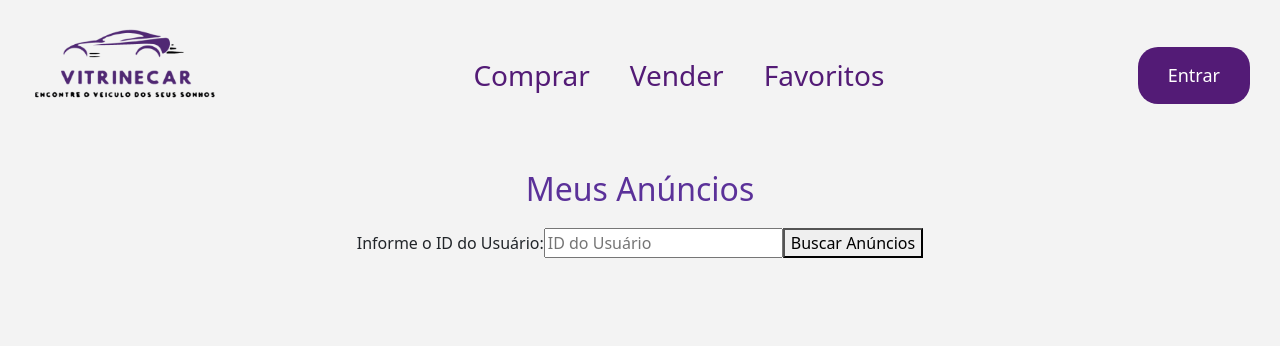
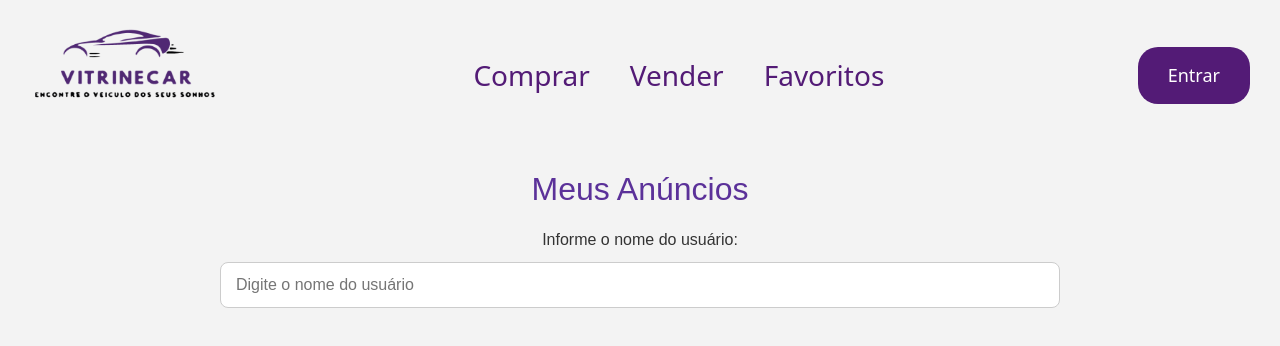
Before and after one commit to nielsonj13/VitrineCar-Front, a Vue app: page /meusanuncio in a window 1280 px wide. Shown: the top 346 px of the page. Built offline with nearby package versions, Linux system fonts and the light colour scheme.

Commit message:
Adicionando campo de buscar do usuario por seu nome

```diff
--- a/src/views/TelaMeusAnuncios.vue
+++ b/src/views/TelaMeusAnuncios.vue
@@ -6,19 +6,36 @@
       <div class="content">
         <h2>Meus Anúncios</h2>
 
-        <!-- Formulário para inserir o ID do usuário -->
-        <div v-if="!usuarioIdInformado">
-          <label for="usuarioId">Informe o ID do Usuário:</label>
+        <!-- Busca por nome com autocomplete -->
+        <div v-if="!usuarioSelecionado" class="input-container">
+          <label for="usuarioNome">Informe o nome do usuário:</label>
           <input
-            type="number"
-            v-model="usuarioId"
-            placeholder="ID do Usuário"
+            type="text"
+            v-model="usuarioNome"
+            placeholder="Digite o nome do usuário"
+            autocomplete="off"
+            @input="buscarUsuarios"
           />
-          <button @click="buscarAnunciosUsuario">Buscar Anúncios</button>
+          <ul v-if="usuariosSugeridos.length" class="autocomplete-list">
+            <li
+              v-for="usuario in usuariosSugeridos"
+              :key="usuario.id"
+              @click="selecionarUsuario(usuario)"
+              class="autocomplete-item"
+            >
+              <strong>{{ usuario.nome }}</strong> — <small>{{ usuario.email }}</small>
+            </li>
+          </ul>
+        </div>
+
+        <!-- Exibição do usuário selecionado e botão para limpar -->
+        <div v-if="usuarioSelecionado" class="usuario-selecionado">
+          <p><strong>Usuário selecionado:</strong> {{ usuarioSelecionado.nome }} ({{ usuarioSelecionado.email }})</p>
+          <button @click="limparUsuarioSelecionado" class="btn-limpar">Alterar usuário</button>
         </div>
 
         <!-- Exibição dos anúncios -->
-        <div v-if="usuarioIdInformado" class="anuncios-container">
+        <div v-if="usuarioSelecionado" class="anuncios-container">
           <div v-for="(anuncio, index) in anuncios" :key="anuncio.id" class="card">
             <img
               :src="getImagem(anuncio)"
@@ -26,7 +43,6 @@
               @error="imagemErro($event)"
               class="img-fluid"
             />
-
             <div class="car-info">
               <div class="title-container">
                 <h3>{{ anuncio.marca }} {{ anuncio.modelo }}</h3>
@@ -39,7 +55,6 @@
               <p>R$ {{ anuncio.preco }}</p>
               <span>{{ anuncio.anoFabricacao }}/{{ anuncio.anoModelo }}</span>
             </div>
-
             <div class="card-actions">
               <button class="btn-ver" @click="verAnuncio(anuncio)">Ver anúncio</button>
               <button class="btn-vendido" @click="marcarComoVendido(anuncio)">Marcar como Vendido</button>
@@ -61,7 +76,7 @@
 
 <script>
 import Navbar from "../components/NavBar.vue";
-import { anuncioApi, usuarioApi } from "../Services/http.js";  // Importando as instâncias do Axios configuradas
+import { anuncioApi, usuarioApi } from "../Services/http.js";
 
 export default {
   name: "TelaMeusAnuncios",
@@ -70,85 +85,92 @@ export default {
   },
   data() {
     return {
-      usuarioId: "",  // O ID do usuário fornecido
-      anuncios: [],  // Lista de anúncios que o usuário tem
-      usuarioIdInformado: false,  // Flag para indicar se o ID do usuário foi informado
+      usuarioNome: "",
+      usuariosSugeridos: [],
+      usuarioSelecionado: null,
+      anuncios: [],
     };
   },
   methods: {
-    // Função para buscar os anúncios do usuário após inserir o ID
-    async buscarAnunciosUsuario() {
-      if (!this.usuarioId) {
-        alert("Por favor, informe o ID do usuário.");
+    async buscarUsuarios() {
+      if (this.usuarioNome.length < 2) {
+        this.usuariosSugeridos = [];
         return;
       }
+      try {
+        const response = await usuarioApi.get(`/search?nome=${encodeURIComponent(this.usuarioNome)}`);
+        this.usuariosSugeridos = response.data;
+      } catch (error) {
+        console.error("Erro ao buscar usuários:", error);
+        this.usuariosSugeridos = [];
+      }
+    },
 
+    async selecionarUsuario(usuario) {
+      this.usuarioSelecionado = usuario;
+      this.usuarioNome = usuario.nome;
+      this.usuariosSugeridos = [];
+      await this.buscarAnunciosUsuario();
+    },
+
+    limparUsuarioSelecionado() {
+      this.usuarioSelecionado = null;
+      this.usuarioNome = "";
+      this.anuncios = [];
+      this.usuariosSugeridos = [];
+    },
+
+    async buscarAnunciosUsuario() {
+      if (!this.usuarioSelecionado) {
+        alert("Selecione um usuário válido para buscar anúncios.");
+        return;
+      }
       try {
-        // Primeiro, verificamos se o usuário existe (usando `buscarUsuarioPorId`)
-        const usuarioResponse = await usuarioApi.get(`/${this.usuarioId}`);
-
-        // Se o usuário não for encontrado, exibe uma mensagem de erro
-        if (!usuarioResponse.data) {
-          alert("Usuário não encontrado.");
-          return;
-        }
-
-        // Depois, obtemos os anúncios do usuário (usando `listarAnunciosPorUsuario`)
-        const anunciosResponse = await anuncioApi.get(`/usuario/${this.usuarioId}`);
-        this.anuncios = anunciosResponse.data;  // Preenche a lista com os anúncios do usuário
-
-        this.usuarioIdInformado = true;  // Marca o ID como informado, permitindo exibir os anúncios
+        const anunciosResponse = await anuncioApi.get(`/usuario/${this.usuarioSelecionado.id}`);
+        this.anuncios = anunciosResponse.data;
       } catch (error) {
         console.error("Erro ao buscar meus anúncios:", error);
         alert("Erro ao buscar anúncios. Tente novamente.");
       }
     },
 
-    // Função para obter a imagem do anúncio (caso tenha múltiplas imagens)
     getImagem(anuncio) {
       if (anuncio.imagens && Array.isArray(anuncio.imagens) && anuncio.imagens.length > 0) {
-        return anuncio.imagens[0];  // Retorna a primeira imagem
+        return anuncio.imagens[0];
       }
-      return '/logos/logo_vitrinecar.png';  // Imagem padrão caso não tenha imagens
+      return '/logos/logo_vitrinecar.png';
     },
 
-    // Função para exibir erro ao carregar a imagem
     imagemErro(event) {
-      event.target.src = '/logos/logo_vitrinecar.png';  // Substitui por imagem padrão se houver erro
+      event.target.src = '/logos/logo_vitrinecar.png';
     },
 
-    // Função para alternar o favorito do anúncio
     toggleFavorito(anuncio) {
       anuncio.favorito = !anuncio.favorito;
-      // Aqui você pode fazer uma requisição para salvar o estado do favorito no backend, se necessário
+      // Se quiser, pode salvar essa alteração no backend
     },
 
-    // Função para visualizar o anúncio
     verAnuncio(anuncio) {
-      // Passando os dados do anúncio para a TelaVeiculo
       this.$router.push({
         name: "TelaVeiculo",
-        params: { id: anuncio.id, usuarioId: this.usuarioId }
-      });  // Redireciona para a TelaVeiculo com os parâmetros necessários
+        params: { id: anuncio.id, usuarioId: this.usuarioSelecionado.id }
+      });
     },
 
-    // Função para marcar o anúncio como vendido
-    async marcarComoVendido(anuncio) {
+    marcarComoVendido(anuncio) {
       anuncio.vendido = true;
-      // Aqui você pode enviar uma requisição para salvar o status de 'vendido' no backend
       alert(`O anúncio ${anuncio.marca} ${anuncio.modelo} foi marcado como vendido.`);
+      // Se quiser, envie essa atualização para o backend
     },
 
-    // Função para editar o anúncio
     editarAnuncio(id) {
-      this.$router.push({ name: "TelaEditarAnuncios", params: { id: id } });  // Redireciona para a tela de editar
+      this.$router.push({ name: "TelaEditarAnuncios", params: { id } });
     },
 
-    // Função para excluir o anúncio
     async excluirAnuncio(id) {
       try {
-        await anuncioApi.delete(`/${id}`);  // Faz a requisição para excluir o anúncio
-        this.anuncios = this.anuncios.filter(anuncio => anuncio.id !== id);  // Atualiza a lista de anúncios
+        await anuncioApi.delete(`/${id}`);
+        this.anuncios = this.anuncios.filter(a => a.id !== id);
         alert("Anúncio excluído com sucesso!");
       } catch (error) {
         console.error("Erro ao excluir o anúncio:", error);
@@ -156,21 +178,20 @@ export default {
       }
     },
 
-    // Função para redirecionar para a tela de criação de anúncio
     criarNovoAnuncio() {
-      this.$router.push({ name: "TelaCriarAnuncios" });  // Redireciona para a tela de criação de anúncio
-    }
+      this.$router.push({ name: "TelaCriarAnuncios" });
+    },
   },
 };
 </script>
 
-
 <style scoped>
-/* Estilo similar ao da tela de anúncios */
+/* Estilos gerais */
 .container {
-  max-width: 80%;
+  max-width: 900px;
   margin: 0 auto;
-  padding: 20px 0;
+  padding: 20px 30px;
+  font-family: 'Arial', sans-serif;
 }
 
 .content {
@@ -180,8 +201,89 @@ export default {
 h2 {
   color: #5b3199;
   margin-bottom: 20px;
+  font-size: 2rem;
 }
 
+/* Estilo do campo de busca */
+.input-container {
+  position: relative;
+  margin-bottom: 20px;
+}
+
+.input-container label {
+  display: block;
+  font-size: 1rem;
+  margin-bottom: 10px;
+  color: #333;
+}
+
+input {
+  width: 100%;
+  padding: 10px 15px;
+  border-radius: 8px;
+  border: 1px solid #ccc;
+  font-size: 1rem;
+  box-sizing: border-box;
+  margin-bottom: 10px;
+  transition: border-color 0.3s ease;
+}
+
+input:focus {
+  border-color: #5b3199;
+  outline: none;
+}
+
+.autocomplete-list {
+  position: absolute;
+  background: white;
+  border: 1px solid #ccc;
+  max-height: 200px;
+  overflow-y: auto;
+  padding: 0;
+  margin: 0;
+  list-style: none;
+  width: 100%;
+  z-index: 10;
+  border-radius: 8px;
+  box-shadow: 0 0 10px rgba(0, 0, 0, 0.1);
+}
+
+.autocomplete-item {
+  padding: 8px 12px;
+  cursor: pointer;
+}
+
+.autocomplete-item:hover {
+  background-color: #f0f0f0;
+}
+
+/* Estilo do usuário selecionado */
+.usuario-selecionado {
+  margin-bottom: 20px;
+  font-size: 1rem;
+  text-align: left;
+}
+
+.usuario-selecionado p {
+  margin-bottom: 10px;
+}
+
+.btn-limpar {
+  background-color: #f39c12;
+  border: none;
+  color: white;
+  padding: 8px 15px;
+  border-radius: 5px;
+  cursor: pointer;
+  font-size: 1rem;
+  transition: background-color 0.3s ease;
+}
+
+.btn-limpar:hover {
+  background-color: #e67e22;
+}
+
+/* Cards de anúncios */
 .anuncios-container {
   display: flex;
   gap: 20px;
@@ -199,6 +301,7 @@ h2 {
   width: 250px;
   text-align: center;
   padding: 15px;
+  position: relative;
 }
 
 .card img {
@@ -269,7 +372,6 @@ h2 {
 .btn-ver {
   background-color: #5b3199;
   color: white;
-  text-decoration: none;
 }
 
 .btn-vendido {
@@ -287,42 +389,6 @@ h2 {
   color: white;
 }
 
-.vendido-label {
-  display: inline-block;
-  background-color: #28a745;
-  color: white;
-  font-weight: bold;
-  font-size: 14px;
-  padding: 5px 10px;
-  border-radius: 5px;
-  margin-top: 10px;
-}
-
-.vendido-banner {
-  background-color: #e4ffdd; /* Fundo vermelho claro */
-  color: #28a745; /* Vermelho escuro */
-  font-weight: bold;
-  text-align: center;
-  padding: 12px; /* Aumenta o padding para centralizar melhor */
-  border-radius: 8px;
-  border: 1px solid #28a745;
-  display: flex;
-  align-items: center;
-  justify-content: center;
-  gap: 8px; /* Espaçamento entre ícone e texto */
-  height: 80px; /* Define uma altura fixa */
-}
-
-.vendido-banner i {
-  font-size: 20px;
-  color: #28a745;
-}
-
-.vendido-banner p {
-  margin: 0; /* Remove margens extras que estavam desalinhando o texto */
-  line-height: 1.2; /* Ajusta a altura da linha para melhor alinhamento */
-}
-
 .new-card {
   background-color: #f3f3f3;
   border-radius: 10px;
@@ -335,6 +401,7 @@ h2 {
   align-items: center;
   cursor: pointer;
   text-align: center;
+  margin-top: 20px;
 }
 
 .new-icon {
@@ -348,19 +415,4 @@ h2 {
   color: #333;
   font-weight: bold;
 }
-
-.criar-anuncio {
-  margin-top: 20px;
-}
-
-.btn-criar {
-  background-color: #5b3199;
-  color: white;
-  padding: 15px;
-  font-size: 16px;
-  width: 100%;
-  border-radius: 5px;
-  border: none;
-  cursor: pointer;
-}
 </style>
```
